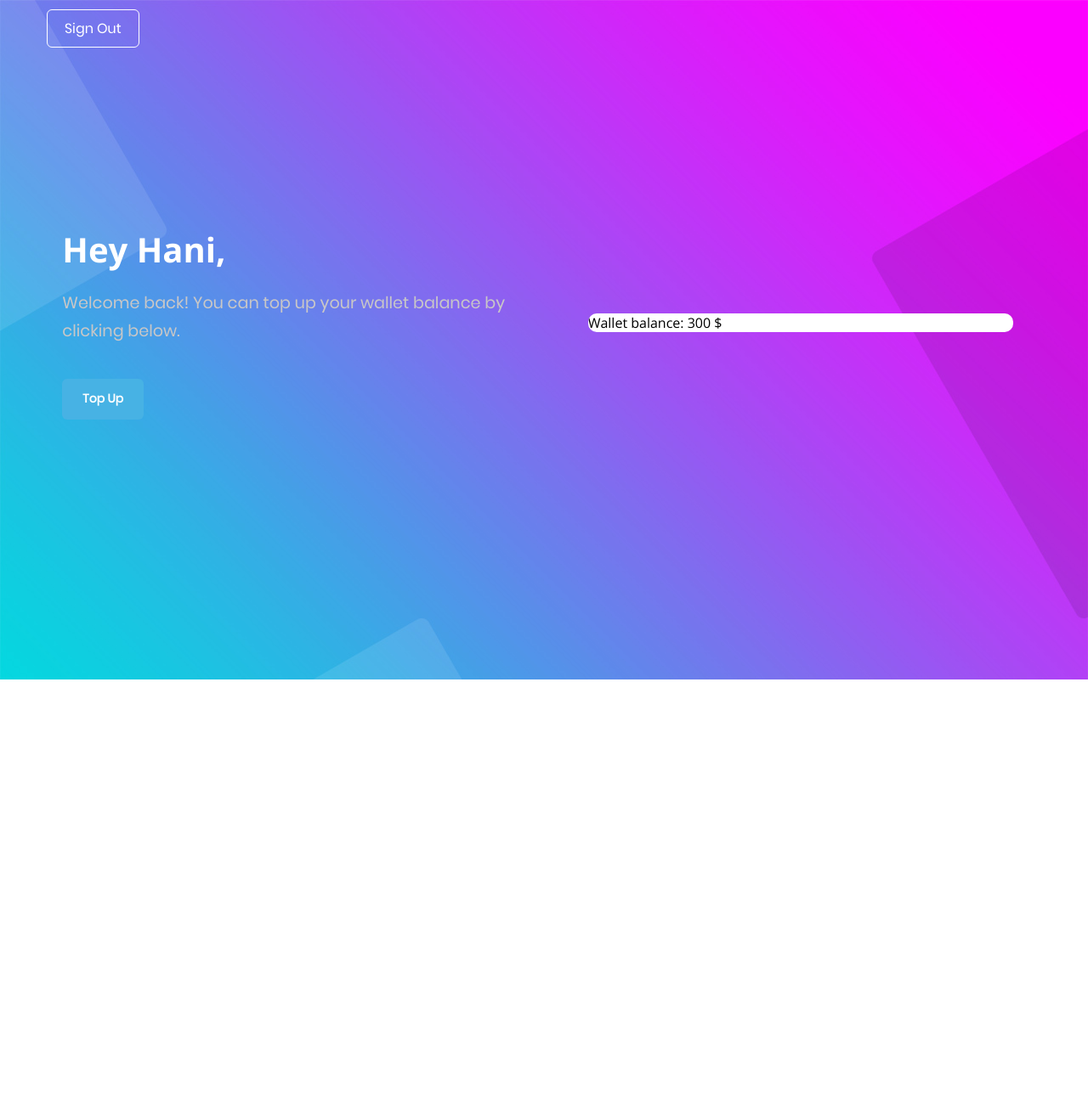
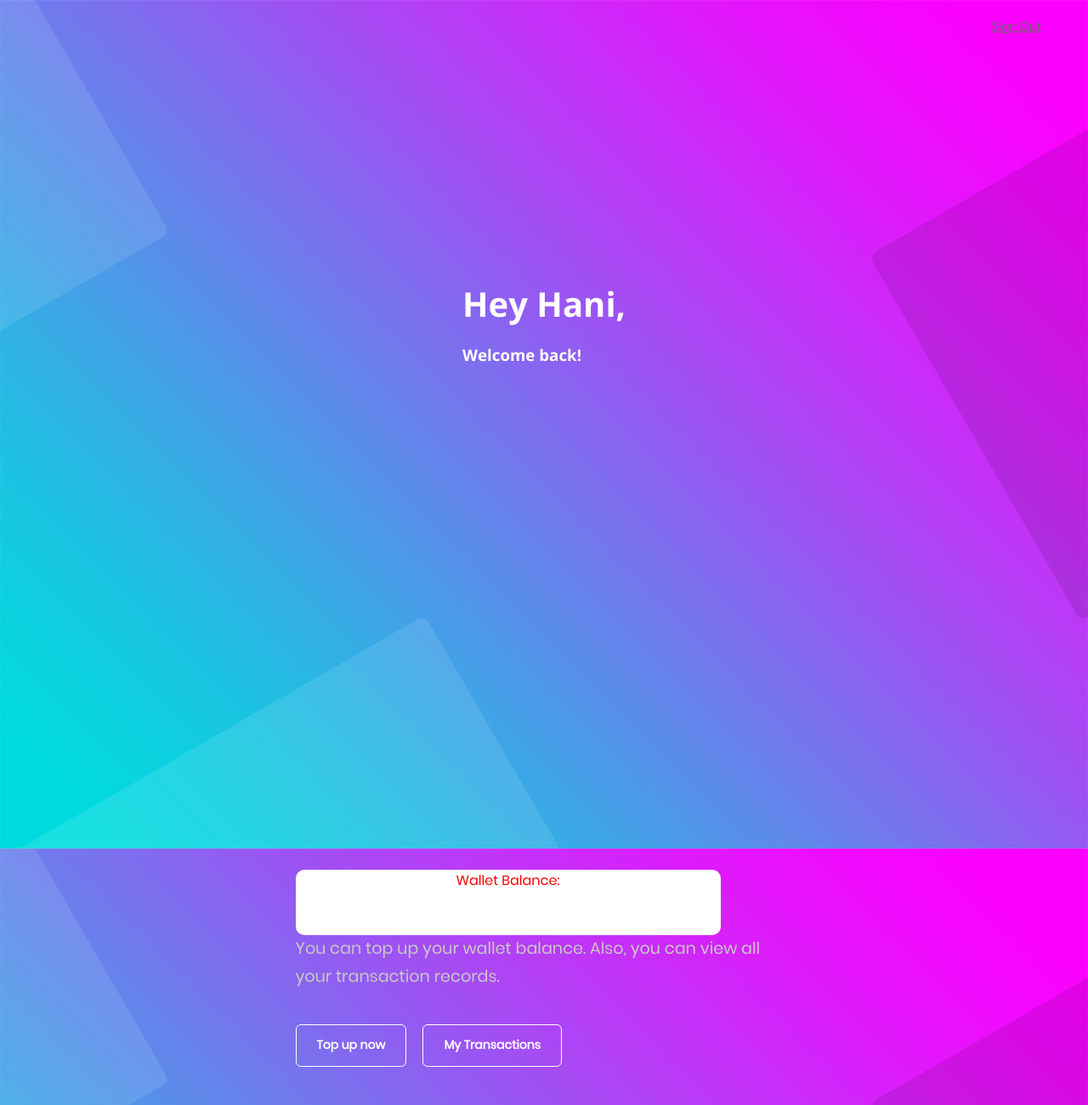
Before and after one commit to hanizaheri/login, a plain HTML site: page index2.html in a window 1280 px wide. Shown: the top 1301 px of the page at 85% size. Before the commit the page ends 800 px from the top, so only its background shows below. Drawn offline with nearby package versions, Linux system fonts and the light colour scheme.

Commit message:
Update index2.html

```diff
--- a/index2.html
+++ b/index2.html
@@ -10,37 +10,40 @@
   </head>
 
 <body>
-
     <header class="header">
       <nav class="navbar">
-        <div class="buttons">
-          <a href="#" class="signup">Sign Out</a>
-        </div>
+        <h2 class="logo"></h2>
+          <a href="index.html" id="sign-out">Sign Out</a>
       </nav>
     </header>
 
-    <section class="hero-section">
-
+    <div class="hero-section">
         <div class="hero">
         <h2>Hey Hani,</h2>
-        <p> Welcome back! You can top up your wallet balance by clicking below.</p>
-        <div class="buttons">
-          <a href="#" class="join">Top Up</a>
+          <h3>Welcome back!</h3>
         </div>
     </div>
 
-      <div class="img">
-        <div id="limiter">
-          <div class="container-login100">
-			<div class="wrap-login100 p-l-55 p-r-55 p-t-65 p-b-54">
-              <label> Wallet balance: </label>
-              <label> 300 $ </label>
+    <div class="hero-section">
+      <div class="hero">
+          <div id = "main">
+              <div class="wrap-login100">
+                  <label id="text_label"> Wallet Balance: </label>
+                  <label id="verification_code"> 300 $ </label>
               </div>
+          </div>
+          <p>
+          You can top up your wallet balance.
+              Also, you can view all your transaction records.
+          </p>
+          <div class="buttons">
+              <a href="#" class="learn" id="top-up">Top up now</a>
+               <a href="index3.html" class="learn">My Transactions</a>
           </div>
       </div>
     </div>
 
-    </section>
+    <script src="js/main.js"></script>
 
   </body>
 </html>
```
Lines whose indentation alone changed are shown as unchanged.
